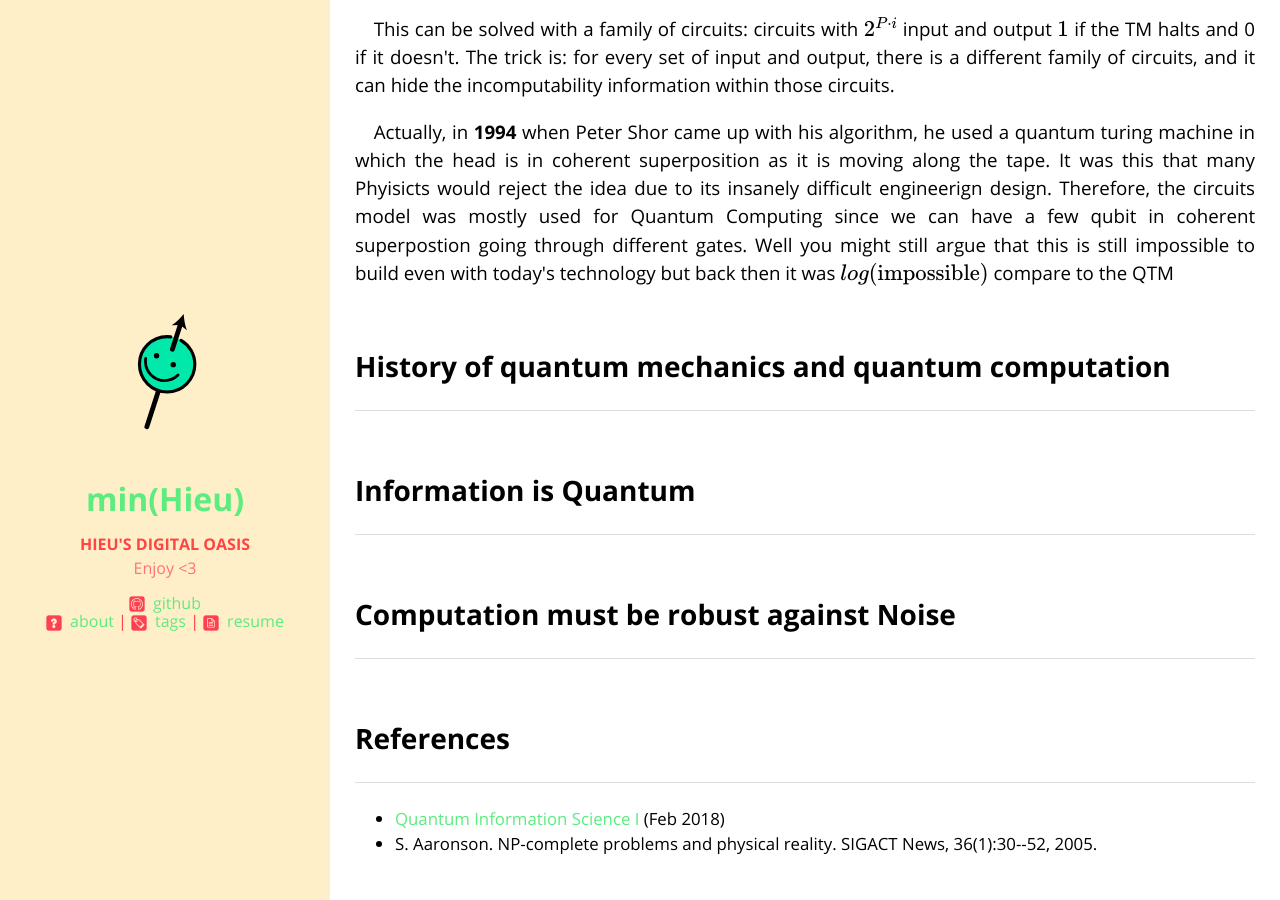
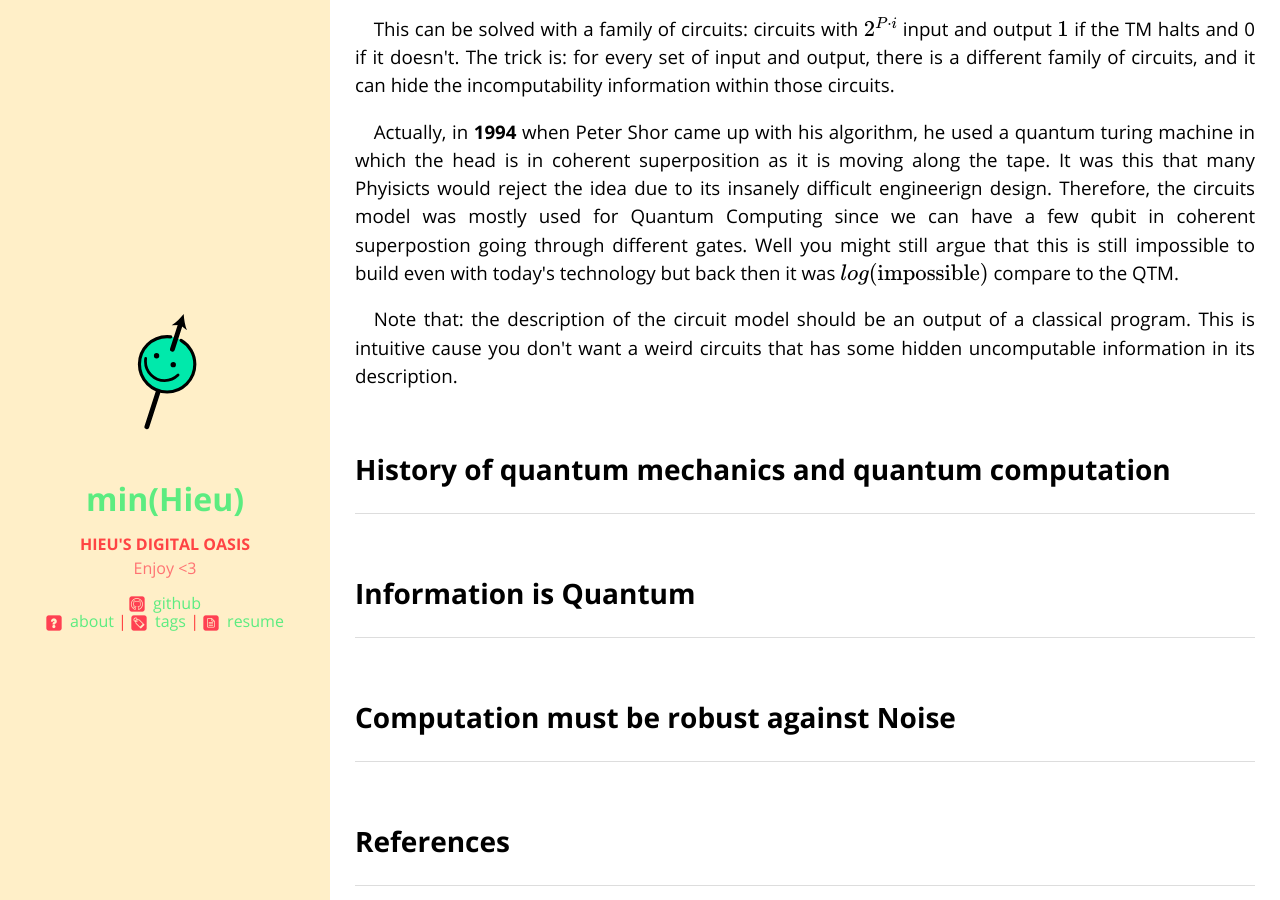
Before and after one commit to min-hieu/min-hieu.github.io, a Jekyll site: the page built from _posts/2021-02-13-qicnote01.html, in a window 1280 px wide and 900 px high, scrolled down 3122 px. Built offline with Jekyll 4.4.1, drawn with Linux system fonts in a browser that asks for light colours; formulas are drawn with MathJax 3; a script that is not in the unit is left out.

Commit message:
Update 2021-02-13-qicnote01.html

```diff
--- a/_posts/2021-02-13-qicnote01.html
+++ b/_posts/2021-02-13-qicnote01.html
@@ -73,7 +73,10 @@ for a Turing Machine.</p>
 <p align="justify">&emsp;Actually, in <b>1994</b> when Peter Shor came up with his algorithm, he used a quantum turing machine in which the head is in coherent superposition as it
 is moving along the tape. It was this that many Phyisicts would reject the idea due to its insanely difficult engineerign design. Therefore, the circuits model was mostly
 used for Quantum Computing since we can have a few qubit in coherent superpostion going through different gates. Well you might still argue that this is still impossible to
- build even with today's technology but back then it was $log(\textrm{impossible})$ compare to the QTM</p>
+ build even with today's technology but back then it was $log(\textrm{impossible})$ compare to the QTM.</p>
+<p align="justify">&emsp;Note that: the description of the circuit model should be an output of a classical program. This is intuitive cause you don't want a weird circuits
+    that has some hidden uncomputable information in its description.
+</p>
 
 
 <h2 id="#history-of-quantum-mechanics-and-quantum-computations">History of quantum mechanics and quantum computation</h2>
```
